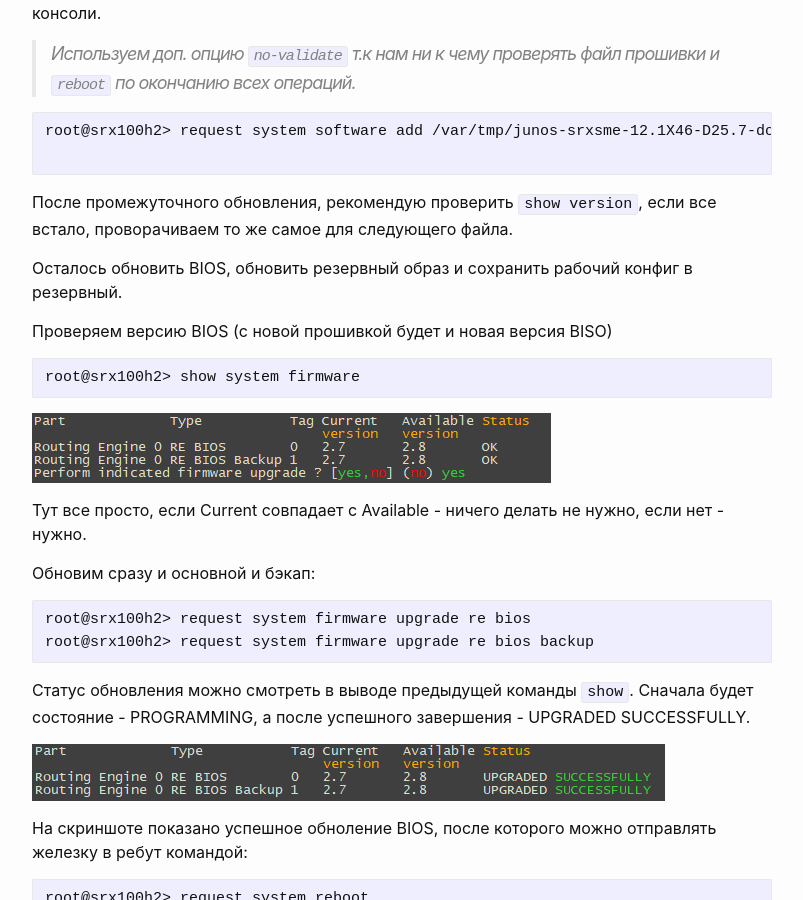
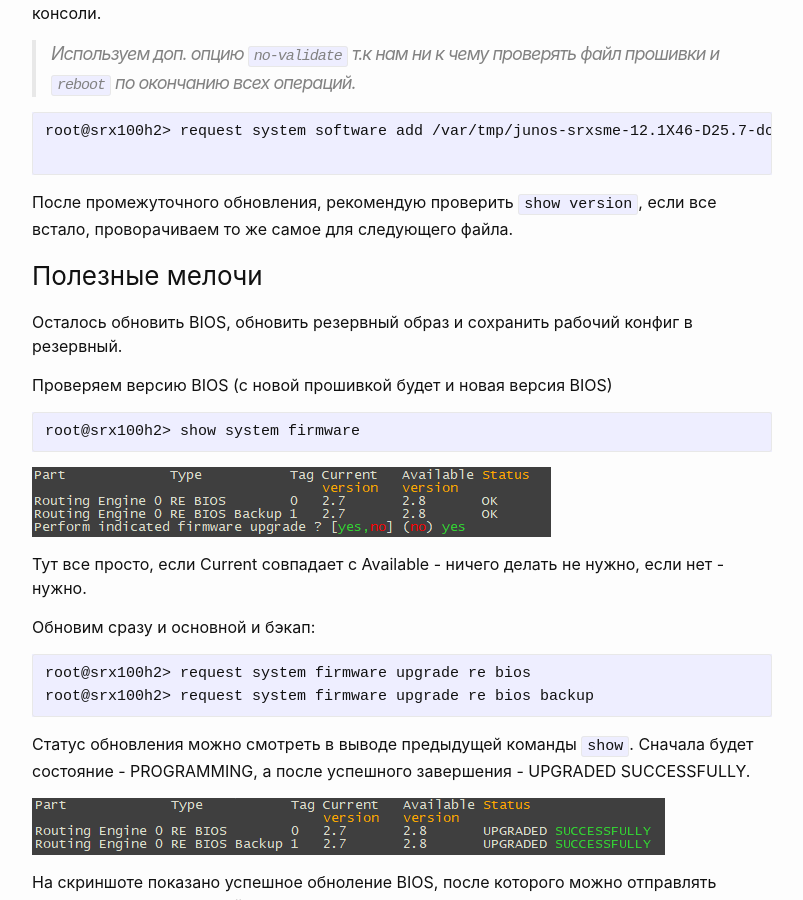
Before and after one commit to woohung/woohung.github.io, a Jekyll site: the page built from _posts/2023-02-09-Dynamic VPN на Juniper SRX100H2.md, in a window 1280 px wide and 900 px high, scrolled down 3848 px. Shown: the whole window, without its empty margins (238-1041 px from the left). Built offline with Jekyll 4.4.1, drawn with Linux system fonts in a browser that asks for light colours.

Commit message:
Update 2023-02-09-Dynamic VPN на Juniper SRX100H2.md

````diff
--- a/_posts/2023-02-09-Dynamic VPN на Juniper SRX100H2.md
+++ b/_posts/2023-02-09-Dynamic VPN на Juniper SRX100H2.md
@@ -120,9 +120,10 @@
 
 После промежуточного обновления, рекомендую проверить `show version`, если все встало, проворачиваем то же самое для следующего файла.
 
+### Полезные мелочи
 Осталось обновить BIOS, обновить резервный образ и сохранить рабочий конфиг в резервный.
 
-Проверяем версию BIOS (с новой прошивкой будет и новая версия BISO)
+Проверяем версию BIOS (с новой прошивкой будет и новая версия BIOS)
 ```
 root@srx100h2> show system firmware
 ```
````
